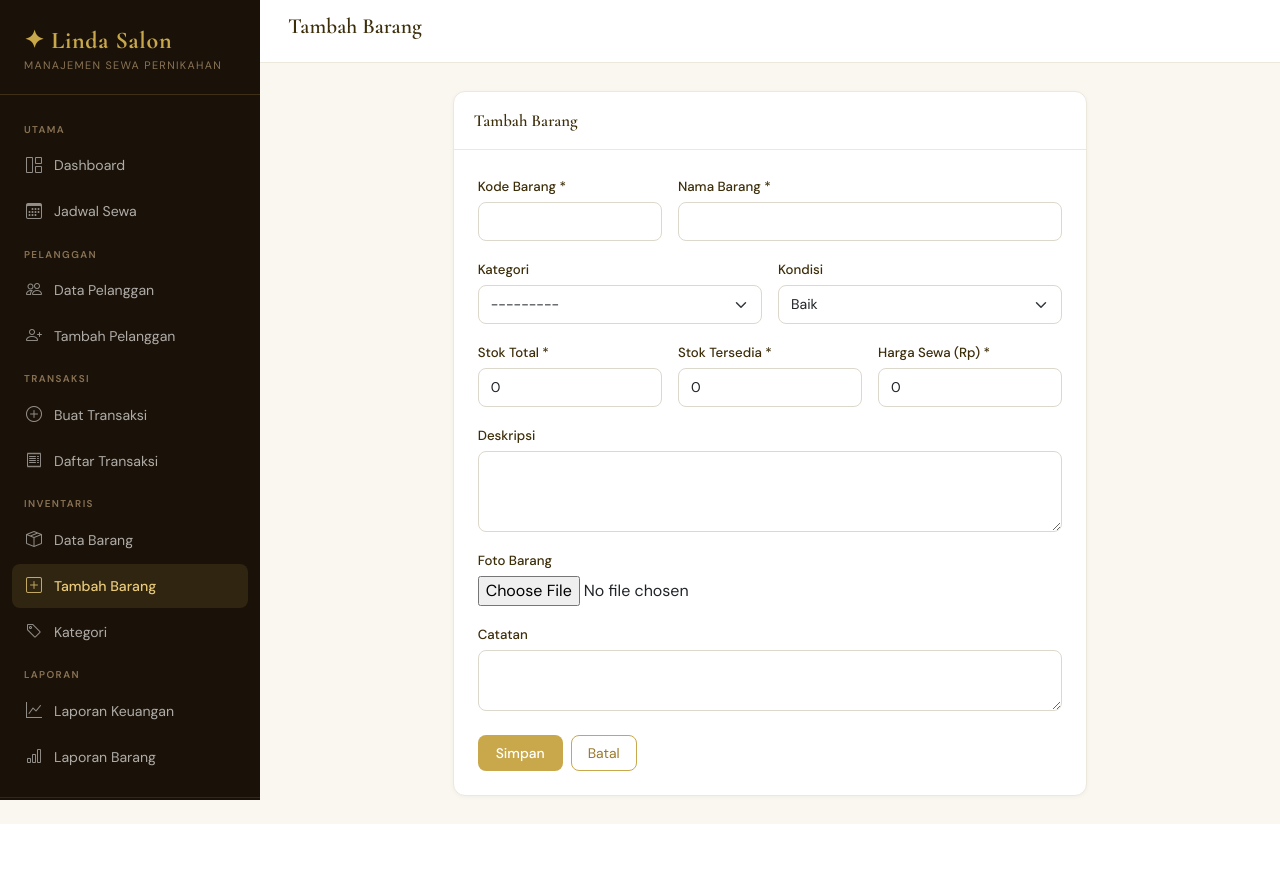
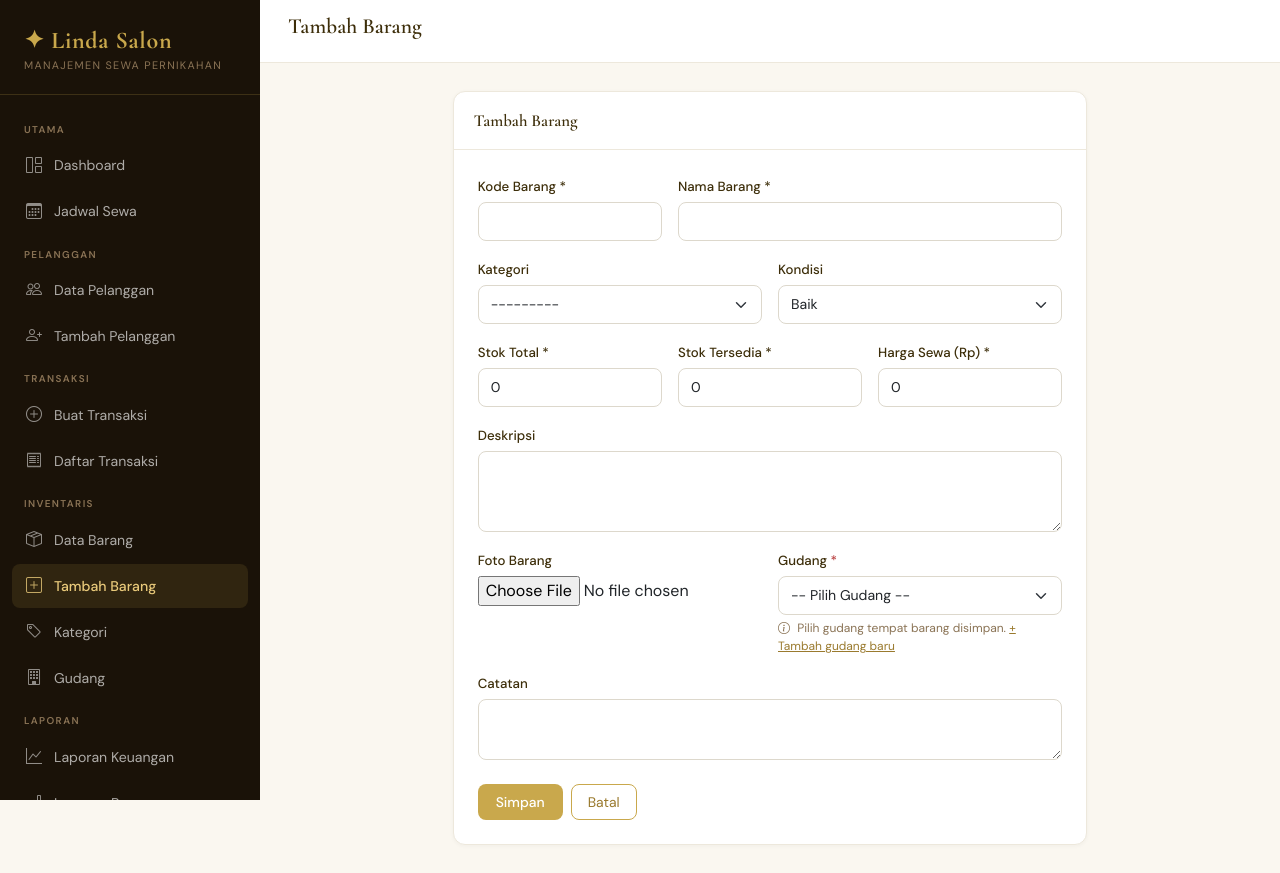
Before and after one commit to avifmuhamadtaufiq/linda_salon, a Django app: page /inventory/create/ in a window 1280 px wide. Before the commit the page ends 824 px from the top, so only its background shows below. Run offline with Django 4.2, Linux system fonts and the light colour scheme; the visitor is signed in with stand-in values (Sample User, id 1); data that the repository does not hold is empty; some libraries are stand-ins or nearby versions.

Commit message:
Tambah filter by gudang di data barang

```diff
--- a/apps/inventory/forms.py
+++ b/apps/inventory/forms.py
@@ -1,5 +1,5 @@
 from django import forms
-from .models import Barang, Kategori
+from .models import Barang, Kategori, Gudang
 
 
 class BarangForm(forms.ModelForm):
@@ -28,3 +28,30 @@
             'nama': forms.TextInput(attrs={'class': 'form-control'}),
             'deskripsi': forms.Textarea(attrs={'class': 'form-control', 'rows': 3}),
         }
+
+class BarangForm(forms.ModelForm):
+
+    gudang = forms.ModelChoiceField(
+        queryset=Gudang.objects.filter(aktif=True),
+        empty_label='-- Pilih Gudang --',
+        required=True,  # wajib diisi
+        error_messages={'required': 'Gudang wajib dipilih.'},
+        widget=forms.Select(attrs={'class': 'form-select'})
+    )
+
+    class Meta:
+        model = Barang
+        fields = ['kode', 'nama', 'kategori', 'gudang', 'deskripsi',
+                  'stok_total', 'stok_tersedia', 'harga_sewa',
+                  'kondisi', 'foto', 'catatan']
+        widgets = {
+            'kode': forms.TextInput(attrs={'class': 'form-control'}),
+            'nama': forms.TextInput(attrs={'class': 'form-control'}),
+            'kategori': forms.Select(attrs={'class': 'form-select'}),
+            'deskripsi': forms.Textarea(attrs={'class': 'form-control', 'rows': 3}),
+            'stok_total': forms.NumberInput(attrs={'class': 'form-control'}),
+            'stok_tersedia': forms.NumberInput(attrs={'class': 'form-control'}),
+            'harga_sewa': forms.NumberInput(attrs={'class': 'form-control'}),
+            'kondisi': forms.Select(attrs={'class': 'form-select'}),
+            'catatan': forms.Textarea(attrs={'class': 'form-control', 'rows': 2}),
+        }
--- a/apps/inventory/models.py
+++ b/apps/inventory/models.py
@@ -1,4 +1,19 @@
 from django.db import models
+
+class Gudang(models.Model):
+    nama = models.CharField(max_length=100)
+    alamat = models.TextField(blank=True)
+    keterangan = models.TextField(blank=True)
+    aktif = models.BooleanField(default=True)
+    created_at = models.DateTimeField(auto_now_add=True)
+
+    def __str__(self):
+        return self.nama
+
+    class Meta:
+        verbose_name = 'Gudang'
+        verbose_name_plural = 'Daftar Gudang'
+        ordering = ['nama']
 
 class Kategori(models.Model):
     nama = models.CharField(max_length=100)
@@ -31,6 +46,13 @@
     catatan = models.TextField(blank=True)
     created_at = models.DateTimeField(auto_now_add=True)
     updated_at = models.DateTimeField(auto_now=True)
+    gudang = models.ForeignKey(
+        Gudang,
+        on_delete=models.SET_NULL,
+        null=True, blank=True,
+        related_name='barang',
+        verbose_name='Gudang'
+    )
 
     def __str__(self):
         return f"[{self.kode}] {self.nama}"
--- a/apps/inventory/urls.py
+++ b/apps/inventory/urls.py
@@ -9,4 +9,8 @@
     path('<int:pk>/delete/', views.barang_delete, name='barang_delete'),
     path('kategori/', views.kategori_list, name='kategori_list'),
     path('kategori/create/', views.kategori_create, name='kategori_create'),
+    path('gudang/', views.gudang_list, name='gudang_list'),
+    path('gudang/create/', views.gudang_create, name='gudang_create'),
+    path('gudang/<int:pk>/edit/', views.gudang_edit, name='gudang_edit'),
+    path('gudang/<int:pk>/delete/', views.gudang_delete, name='gudang_delete'),
 ]
--- a/apps/inventory/views.py
+++ b/apps/inventory/views.py
@@ -5,6 +5,7 @@
 from django.utils import timezone
 from .models import Barang, Kategori
 from .forms import BarangForm, KategoriForm
+from .models import Barang, Kategori, Gudang
 from apps.transactions.models import Transaksi
 
 
@@ -44,6 +45,7 @@
     q = request.GET.get('q', '')
     kategori_id = request.GET.get('kategori', '')
     kondisi = request.GET.get('kondisi', '')
+    gudang_id = request.GET.get('gudang', '')
 
     barang = Barang.objects.select_related('kategori').all()
     if q:
@@ -52,14 +54,20 @@
         barang = barang.filter(kategori_id=kategori_id)
     if kondisi:
         barang = barang.filter(kondisi=kondisi)
+    if gudang_id:
+        barang = barang.filter(gudang_id=gudang_id)
 
     kategori_list = Kategori.objects.all()
+    gudang_list = Gudang.objects.filter(aktif=True)
+
     return render(request, 'inventory/barang_list.html', {
         'barang_list': barang,
         'kategori_list': kategori_list,
+        'gudang_list': gudang_list,
         'q': q,
         'selected_kategori': kategori_id,
         'selected_kondisi': kondisi,
+        'selected_gudang': gudang_id,
     })
 
 
@@ -115,3 +123,60 @@
         messages.success(request, 'Kategori berhasil ditambahkan.')
         return redirect('kategori_list')
     return render(request, 'inventory/kategori_form.html', {'form': form, 'title': 'Tambah Kategori'})
+
+
+@login_required
+def gudang_list(request):
+    gudang = Gudang.objects.all()
+    return render(request, 'inventory/gudang_list.html', {
+        'gudang_list': gudang
+    })
+
+
+@login_required
+def gudang_create(request):
+    if request.method == 'POST':
+        nama = request.POST.get('nama', '')
+        alamat = request.POST.get('alamat', '')
+        keterangan = request.POST.get('keterangan', '')
+        if nama:
+            Gudang.objects.create(
+                nama=nama,
+                alamat=alamat,
+                keterangan=keterangan
+            )
+            messages.success(request, f'Gudang "{nama}" berhasil ditambahkan.')
+            return redirect('gudang_list')
+        messages.error(request, 'Nama gudang tidak boleh kosong.')
+    return render(request, 'inventory/gudang_form.html', {
+        'title': 'Tambah Gudang'
+    })
+
+
+@login_required
+def gudang_edit(request, pk):
+    gudang = get_object_or_404(Gudang, pk=pk)
+    if request.method == 'POST':
+        gudang.nama = request.POST.get('nama', gudang.nama)
+        gudang.alamat = request.POST.get('alamat', gudang.alamat)
+        gudang.keterangan = request.POST.get('keterangan', gudang.keterangan)
+        gudang.aktif = request.POST.get('aktif') == 'on'
+        gudang.save()
+        messages.success(request, f'Gudang "{gudang.nama}" berhasil diperbarui.')
+        return redirect('gudang_list')
+    return render(request, 'inventory/gudang_form.html', {
+        'title': 'Edit Gudang',
+        'gudang': gudang
+    })
+
+
+@login_required
+def gudang_delete(request, pk):
+    gudang = get_object_or_404(Gudang, pk=pk)
+    if request.method == 'POST':
+        gudang.delete()
+        messages.success(request, 'Gudang berhasil dihapus.')
+        return redirect('gudang_list')
+    return render(request, 'inventory/gudang_confirm_delete.html', {
+        'gudang': gudang
+    })
--- a/templates/base.html
+++ b/templates/base.html
@@ -236,6 +236,10 @@
         <a href="{% url 'kategori_list' %}" class="{% if request.resolver_match.url_name == 'kategori_list' %}active{% endif %}">
             <i class="bi bi-tag"></i> Kategori
         </a>
+        <a href="{% url 'gudang_list' %}"
+            class="{% if request.resolver_match.url_name == 'gudang_list' %}active{% endif %}">
+            <i class="bi bi-building"></i> Gudang
+        </a>
 
         <div class="nav-section-label">Laporan</div>
         <a href="{% url 'laporan_keuangan' %}" class="{% if request.resolver_match.url_name == 'laporan_keuangan' %}active{% endif %}">
--- a/templates/inventory/barang_form.html
+++ b/templates/inventory/barang_form.html
@@ -46,6 +46,25 @@
                             <label class="form-label">Foto Barang</label>
                             {{ form.foto }}
                         </div>
+                        <div class="col-md-6">
+                            <label class="form-label">
+                                Gudang <span style="color:#B94040;">*</span>
+                            </label>
+                            {{ form.gudang }}
+                            {% if form.gudang.errors %}
+                            <div style="color:#B94040; font-size:0.8rem; margin-top:4px;">
+                                {{ form.gudang.errors.0 }}
+                            </div>
+                            {% endif %}
+                            <div style="font-size:0.75rem; color:var(--muted); margin-top:4px;">
+                                <i class="bi bi-info-circle me-1"></i>
+                                Pilih gudang tempat barang disimpan.
+                                <a href="{% url 'gudang_create' %}" target="_blank"
+                                    style="color:var(--gold-dark);">
+                                    + Tambah gudang baru
+                                </a>
+                            </div>
+                        </div>
                         <div class="col-12">
                             <label class="form-label">Catatan</label>
                             {{ form.catatan }}
```
Also changed, not shown: apps/inventory/admin.py (+6 -1 lines), apps/inventory/tests.py (+11 -1 lines), templates/inventory/barang_detail.html (+8 -0 lines), templates/inventory/barang_list.html (+20 -1 lines), templates/inventory/gudang_confirm_delete.html (added, +31 -0 lines), templates/inventory/gudang_form.html (added, +52 -0 lines), templates/inventory/gudang_list.html (added, +66 -0 lines), templates/transactions/transaksi_detail.html (+11 -1 lines), apps/inventory/migrations/0002_gudang.py (added).
